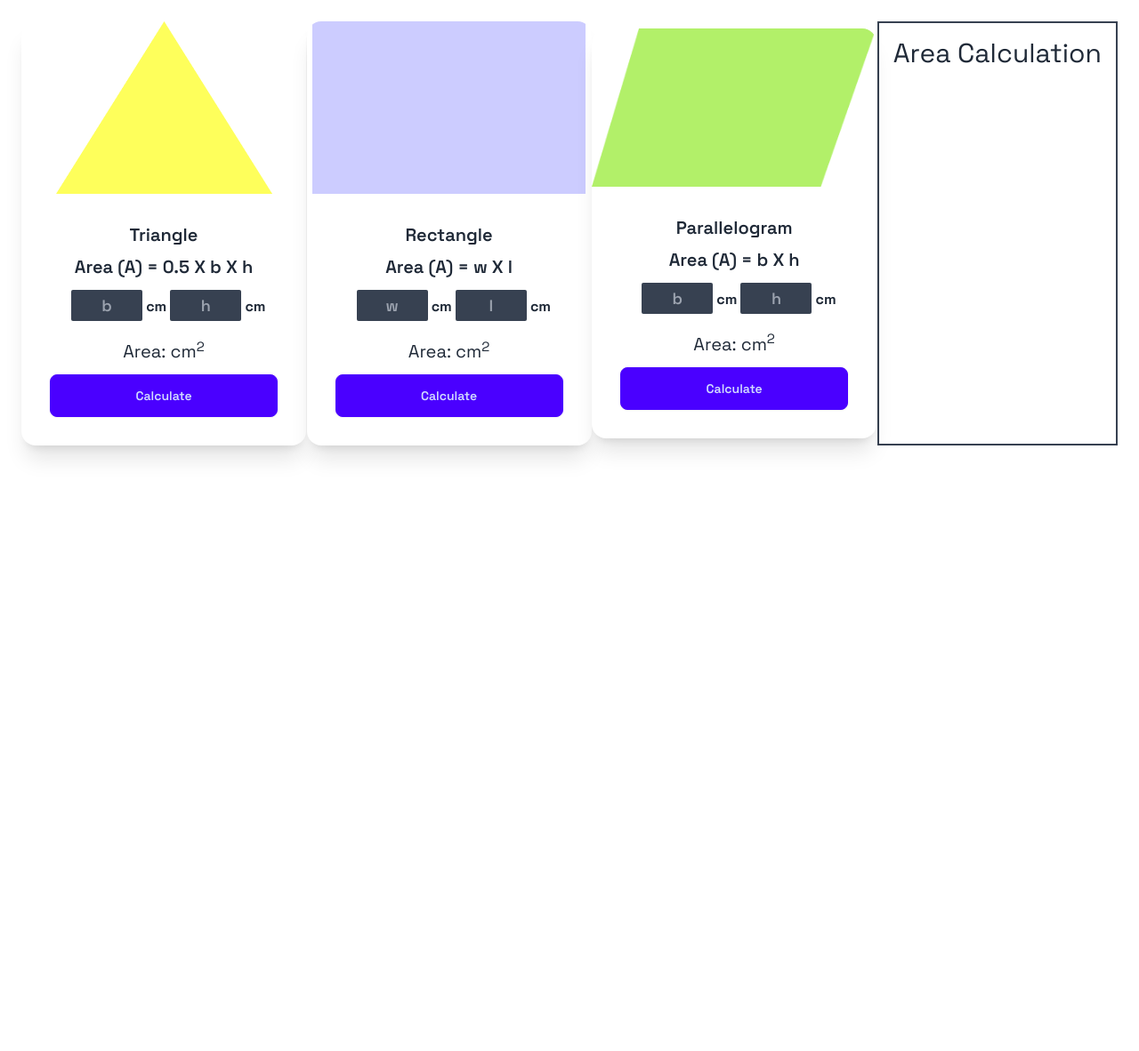
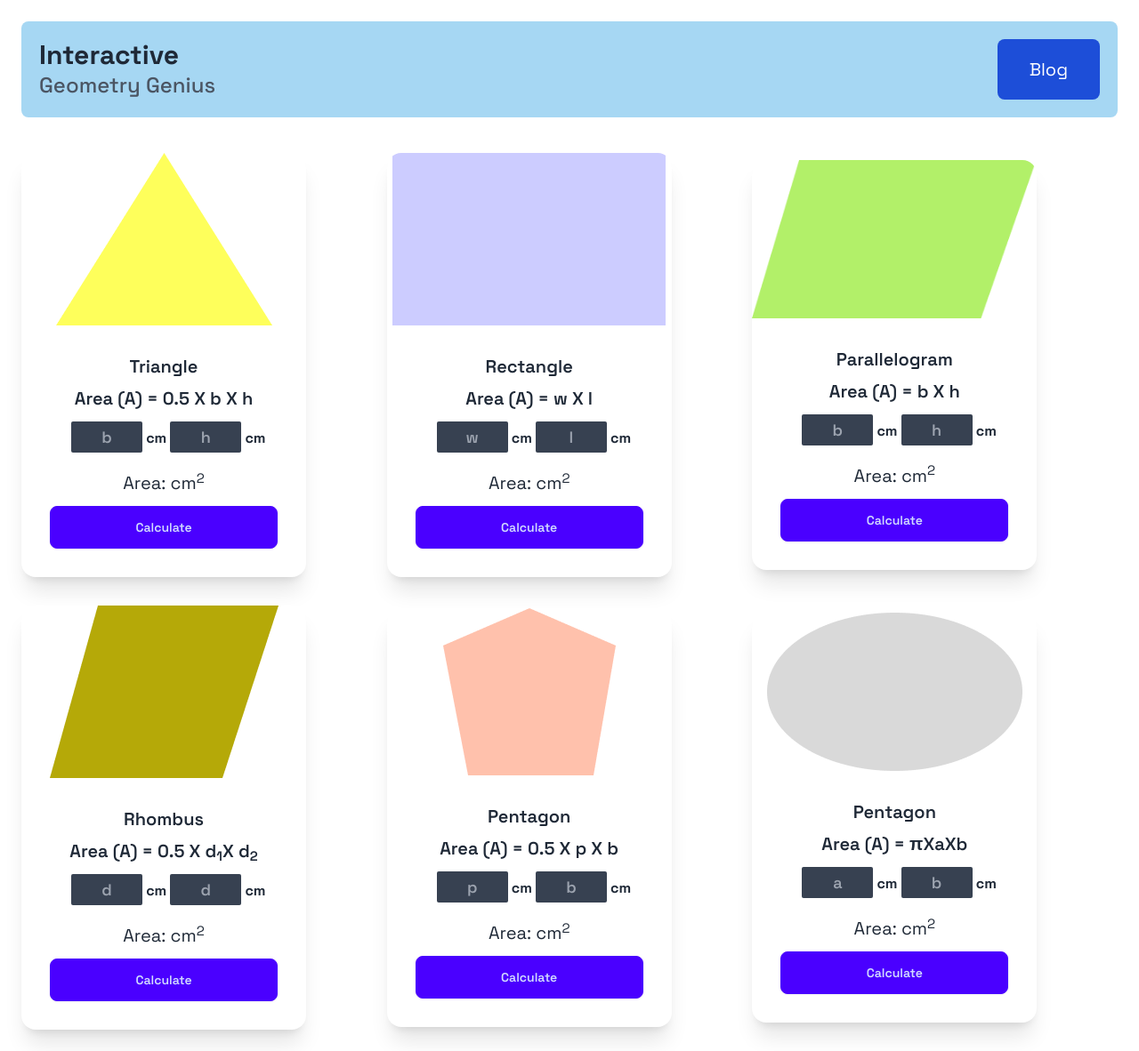
Before and after one commit to Azim200117/geometry-genius, a plain HTML site: page index.html in a window 1280 px wide. Shown: the whole page at 89% size. Before the commit the page ends 800 px from the top, so only its background shows below. Drawn offline with nearby package versions, Linux system fonts and the light colour scheme.

Commit message:
Third Commit

```diff
--- a/index.html
+++ b/index.html
@@ -1,21 +1,27 @@
 <!DOCTYPE html>
 <html lang="en">
+
 <head>
-  <meta charset="UTF-8">
-  <meta name="viewport" content="width=device-width, initial-scale=1.0">
+  <meta charset="UTF-8" />
+  <meta name="viewport" content="width=device-width, initial-scale=1.0" />
   <title>Geometry Genius</title>
 
   <!-- CSS File Link -->
-  <link rel="stylesheet" href="style.css">
+  <link rel="stylesheet" href="style.css" />
 
   <!-- Daisy UI CDN -->
   <link href="https://cdn.jsdelivr.net/npm/daisyui@4.6.3/dist/full.min.css" rel="stylesheet" type="text/css" />
   <script src="https://cdn.tailwindcss.com"></script>
+</head>
 
-</head>
 <body class="m-6">
-  <header>
+  <header class="header">
+    <div>
+      <h2 class="font-bold text-3xl">Interactive</h2>
+      <h3 class="font-medium text-2xl text-gray-600">Geometry Genius</h3>
+    </div>
 
+    <button class="bg-blue-700 text-white px-9 py-2 rounded-lg text-xl">Blog</button>
   </header>
 
   <main>
@@ -23,77 +29,195 @@
     <div class="flex flex-col md:flex-row">
       <!-- Shape card container -->
       <div class="flex-1 grid grid-cols-1 items-center md:grid-cols-2 lg:grid-cols-3">
-
         <!-- Triangle Card -->
         <div class="card w-80 bg-base-100 shadow-xl">
-          <figure><img src="images/triangle.png" alt="Shoes"/></figure>
+          <figure><img src="images/triangle.png" alt="Shoes" /></figure>
           <div class="card-body">
             <h2 class="card-title justify-center">Triangle</h2>
-            <p class="font-semibold text-xl text-center mb-1">Area (A) = 0.5 X b X h</p>
+            <p class="font-semibold text-xl text-center mb-1">
+              Area (A) = 0.5 X b X h
+            </p>
 
             <div class="ml-6 mb-2">
-              <input id="triangle_base" type="text" placeholder="b" class="w-20 p-1 text-[18px] text-center rounded-sm font-semibold bg-gray-700 text-white">
+              <input id="triangle_base" type="text" placeholder="b"
+                class="w-20 p-1 text-[18px] text-center rounded-sm font-semibold bg-gray-700 text-white" />
               <span mr-4 ml-2 class="font-bold">cm</span>
-              <input id="triangle_height" type="text" placeholder="h" class="w-20 p-1 text-[18px] text-center rounded-sm font-semibold  bg-gray-700 text-white">
+              <input id="triangle_height" type="text" placeholder="h"
+                class="w-20 p-1 text-[18px] text-center rounded-sm font-semibold bg-gray-700 text-white" />
               <span mr-4 ml-2 class="font-bold">cm</span>
             </div>
             <div>
-              <p class="text-xl mt-1 mb-1 text-center">Area: <span id="triangle_area"></span> <span>cm<sup>2</sup></span></p>
+              <p class="text-xl mt-1 mb-1 text-center">
+                Area: <span id="triangle_area"></span>
+                <span>cm<sup>2</sup></span>
+              </p>
             </div>
             <div class="card-actions">
-              <button onclick="calculateTriangleArea()" class="btn btn-primary w-full">Calculate</button>
+              <button onclick="calculateTriangleArea()" class="btn btn-primary w-full">
+                Calculate
+              </button>
             </div>
           </div>
         </div>
 
-         <!-- Recangle Card -->
+        <!-- Rectangle Card -->
         <div class="card w-80 bg-base-100 shadow-xl">
-          <figure><img src="images/rectangle.png" alt="Shoes"/></figure>
+          <figure><img src="images/rectangle.png" alt="Shoes" /></figure>
           <div class="card-body">
             <h2 class="card-title justify-center">Rectangle</h2>
-            <p class="font-semibold text-xl text-center mb-1">Area (A) = w X l</p>
+            <p class="font-semibold text-xl text-center mb-1">
+              Area (A) = w X l
+            </p>
 
             <div class="ml-6 mb-2">
-              <input id="rectangle_width" type="text" placeholder="w" class="w-20 p-1 text-[18px] text-center rounded-sm font-semibold bg-gray-700 text-white">
+              <input id="rectangle_width" type="text" placeholder="w"
+                class="w-20 p-1 text-[18px] text-center rounded-sm font-semibold bg-gray-700 text-white" />
               <span mr-4 ml-2 class="font-bold">cm</span>
-              <input id="rectangle_length" type="text" placeholder="l" class="w-20 p-1 text-[18px] text-center rounded-sm font-semibold  bg-gray-700 text-white">
+              <input id="rectangle_length" type="text" placeholder="l"
+                class="w-20 p-1 text-[18px] text-center rounded-sm font-semibold bg-gray-700 text-white" />
               <span mr-4 ml-2 class="font-bold">cm</span>
             </div>
             <div>
-              <p class="text-xl mt-1 mb-1 text-center">Area: <span id="rectangle_area"></span> <span>cm<sup>2</sup></span></p>
+              <p class="text-xl mt-1 mb-1 text-center">
+                Area: <span id="rectangle_area"></span>
+                <span>cm<sup>2</sup></span>
+              </p>
             </div>
             <div class="card-actions">
-              <button onclick="rectangleCalculateArea()" class="btn btn-primary w-full">Calculate</button>
+              <button onclick="rectangleCalculateArea()" class="btn btn-primary w-full">
+                Calculate
+              </button>
             </div>
           </div>
         </div>
 
         <!-- Parallelogram Card -->
         <div class="card w-80 bg-base-100 shadow-xl">
-            <figure><img src="images/parallelogram.png" alt="Shoes"/></figure>
+          <figure><img src="images/parallelogram.png" alt="Shoes" /></figure>
           <div class="card-body">
             <h2 class="card-title justify-center">Parallelogram</h2>
-              <p class="font-semibold text-xl text-center mb-1">Area (A) = b X h</p>
+            <p class="font-semibold text-xl text-center mb-1">
+              Area (A) = b X h
+            </p>
 
             <div class="ml-6 mb-2">
-                <input id="parallelogram_base" type="text" placeholder="b" class="w-20 p-1 text-[18px] text-center rounded-sm font-semibold bg-gray-700 text-white">
+              <input id="parallelogram_base" type="text" placeholder="b"
+                class="w-20 p-1 text-[18px] text-center rounded-sm font-semibold bg-gray-700 text-white" />
               <span mr-4 ml-2 class="font-bold">cm</span>
 
-                <input id="parallelogram_height" type="text" placeholder="h" class="w-20 p-1 text-[18px] text-center rounded-sm font-semibold  bg-gray-700 text-white">
+              <input id="parallelogram_height" type="text" placeholder="h"
+                class="w-20 p-1 text-[18px] text-center rounded-sm font-semibold bg-gray-700 text-white" />
               <span mr-4 ml-2 class="font-bold">cm</span>
             </div>
             <div>
-                <p class="text-xl mt-1 mb-1 text-center">Area: <span id="parallelogram_area"></span> <span>cm<sup>2</sup></span></p>
+              <p class="text-xl mt-1 mb-1 text-center">
+                Area: <span id="parallelogram_area"></span>
+                <span>cm<sup>2</sup></span>
+              </p>
             </div>
             <div class="card-actions">
-                <button onclick="parallelogramCalculateArea()" class="btn btn-primary w-full">Calculate</button>
+              <button onclick="parallelogramCalculateArea()" class="btn btn-primary w-full">
+                Calculate
+              </button>
             </div>
           </div>
         </div>
+
+        <!-- Rhombus Card -->
+        <div class="card w-80 bg-base-100 shadow-xl mt-8">
+          <figure><img src="images/rhombus.png" alt="Shoes" /></figure>
+          <div class="card-body">
+            <h2 class="card-title justify-center">Rhombus</h2>
+            <p class="font-semibold text-xl text-center mb-1">
+              Area (A) = 0.5 X d<sub>1</sub>X d<sub>2</sub>
+            </p>
+
+            <div class="ml-6 mb-2">
+              <input id="" type="text" placeholder="d"
+                class="w-20 p-1 text-[18px] text-center rounded-sm font-semibold bg-gray-700 text-white" />
+              <span mr-4 ml-2 class="font-bold">cm</span>
+
+              <input id="" type="text" placeholder="d"
+                class="w-20 p-1 text-[18px] text-center rounded-sm font-semibold bg-gray-700 text-white" />
+              <span mr-4 ml-2 class="font-bold">cm</span>
             </div>
-      <!-- Area calculation container -->
-      <div class="w-70 border-2 border-gray-700">
-        <h3 class="text-3xl text-center p-4">Area Calculation</h3>
+            <div>
+              <p class="text-xl mt-1 mb-1 text-center">
+                Area: <span id="parallelogram_area"></span>
+                <span>cm<sup>2</sup></span>
+              </p>
+            </div>
+            <div class="card-actions">
+              <button onclick="" class="btn btn-primary w-full">
+                Calculate
+              </button>
+            </div>
+          </div>
+        </div>
+
+        <!-- Pentagon Card -->
+        <div class="card w-80 bg-base-100 shadow-xl mt-8">
+          <figure><img src="images/pentagon.png" alt="Shoes" /></figure>
+          <div class="card-body">
+            <h2 class="card-title justify-center">Pentagon</h2>
+            <p class="font-semibold text-xl text-center mb-1">
+              Area (A) = 0.5 X p X b
+            </p>
+
+            <div class="ml-6 mb-2">
+              <input id="pentagon_base" type="text" placeholder="p"
+                class="w-20 p-1 text-[18px] text-center rounded-sm font-semibold bg-gray-700 text-white" />
+              <span mr-4 ml-2 class="font-bold">cm</span>
+
+              <input id="" type="text" placeholder="b"
+                class="w-20 p-1 text-[18px] text-center rounded-sm font-semibold bg-gray-700 text-white" />
+              <span mr-4 ml-2 class="font-bold">cm</span>
+            </div>
+            <div>
+              <p class="text-xl mt-1 mb-1 text-center">
+                Area: <span id="pentagon_area"></span>
+                <span>cm<sup>2</sup></span>
+              </p>
+            </div>
+            <div class="card-actions">
+              <button onclick="calculatePentagonArea()" class="btn btn-primary w-full">
+                Calculate
+              </button>
+            </div>
+          </div>
+        </div>
+
+         <!-- Ellipse Card -->
+         <div class="card w-80 bg-base-100 shadow-xl mt-8">
+          <figure><img src="images/ellipse.png" alt="Shoes" /></figure>
+          <div class="card-body">
+            <h2 class="card-title justify-center">Pentagon</h2>
+            <p class="font-semibold text-xl text-center mb-1">
+              Area (A) = πXaXb
+            </p>
+
+            <div class="ml-6 mb-2">
+              <input id="ellispse_area" type="text" placeholder="a"
+                class="w-20 p-1 text-[18px] text-center rounded-sm font-semibold bg-gray-700 text-white" />
+              <span mr-4 ml-2 class="font-bold">cm</span>
+
+              <input id="ellispse_base" type="text" placeholder="b"
+                class="w-20 p-1 text-[18px] text-center rounded-sm font-semibold bg-gray-700 text-white" />
+              <span mr-4 ml-2 class="font-bold">cm</span>
+            </div>
+            <div>
+              <p class="text-xl mt-1 mb-1 text-center">
+                Area: <span id="ellipse_radius"></span>
+                <span>cm<sup>2</sup></span>
+              </p>
+            </div>
+            <div class="card-actions">
+              <button onclick="ellipseCalculation()" class="btn btn-primary w-full">
+                Calculate
+              </button>
+            </div>
+          </div>
+        </div>
       </div>
     </div>
   </main>
@@ -101,5 +225,8 @@
   <script src="js/triangleCalculation.js"></script>
   <script src="js/rectangleCalculation.js"></script>
   <script src="js/parallelogramCalculation.js"></script>
+  <script src="js/pentagonCalculator.js"></script>
+  <script src="js/ellipseCalculation.js"></script>
 </body>
+
 </html>
--- /dev/null
+++ b/js/ellipseCalculation.js
@@ -0,0 +1,17 @@
+function ellipseCalculation(){
+  const ellispseAreaInput = document.getElementById('ellispse_area');
+  const ellispseAreaText = ellispseAreaInput.value;
+  const area = parseFloat(ellispseAreaText);
+  console.log(area);
+
+  const ellispseBaseInput = document.getElementById('ellispse_base');
+  const ellispseBaseText = ellispseBaseInput.value;
+  const base = parseFloat(ellispseBaseText);
+  console.log(base);
+
+  const radius = 3.1415 * base * area;
+  console.log('Are of a ellipse is : ', radius);
+
+  const triangleAreaSpan = document.getElementById('ellipse_radius');
+  triangleAreaSpan.innerText = radius;
+}
--- /dev/null
+++ b/js/pentagonCalculator.js
@@ -0,0 +1,17 @@
+function calculatePentagonArea(){
+  const pentagonBaseInput = document.getElementById('pentagon_base');
+  const pentagonBaseText = pentagonBaseInput.value;
+  const base = parseFloat(pentagonBaseText);
+  console.log(base);
+
+  const pentagonHeightInput = document.getElementById('triangle_height');
+  const pentagonHeightText = pentagonHeightInput.value;
+  const height = parseFloat(pentagonBaseText);
+  console.log(height)
+
+  const area = 0.5 * base * height;
+  console.log('Are of a pentagon is : ', area);
+
+  const triangleAreaSpan = document.getElementById('pentagon_area');
+  triangleAreaSpan.innerText = area;
+}
--- a/style.css
+++ b/style.css
@@ -3,3 +3,12 @@
 body{
   font-family: "Space Grotesk", sans-serif;
 }
+
+.header{
+  display: flex;
+  justify-content: space-between;
+  background-color: #40a8e576;
+  padding: 20px;
+  border-radius: 8px;
+  margin-bottom: 40px;
+}
```
Lines whose indentation alone changed are shown as unchanged.
